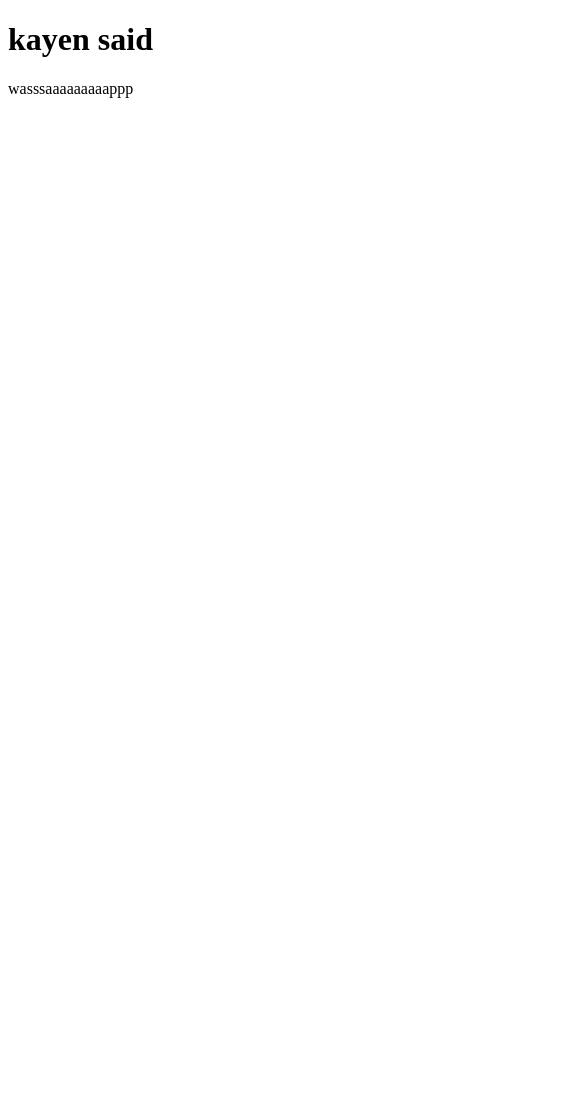
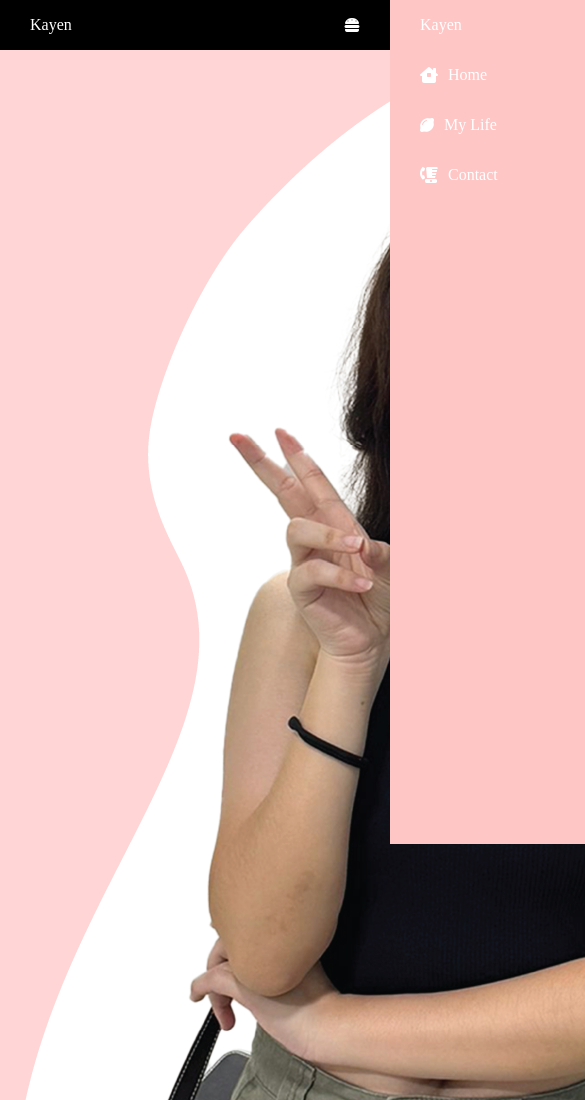
Before and after one commit to Kayennne/Kayen-Portfolio, a plain HTML site: page index.html in a window 390 px wide. Shown: the top 1100 px of the page, 585 px wide, since content can reach past the window. Before the commit the page ends 844 px from the top, so only its background shows below. Drawn offline with nearby package versions, Linux system fonts and the light colour scheme.

Commit message:
NavBar done
finished the navbar and added an image

```diff
--- a/index.html
+++ b/index.html
@@ -4,17 +4,62 @@
         <meta charset="UTF-8">
         <meta name="viewport" content="width=device-width">
         <title>Kayen's Portfolio</title>
-        <link href="style.css" rel="stylesheet" type="text/css" />
+        <link href="style.css" rel="stylesheet" type="text/css"/>
         <link rel="icon" type="image/x-icon" href="images/heart2.ico">
-        <script src="https://code.jquery.com/jquery-3.3.1.slim.min.js"
-        integrity="sha384-q8i/X+965DzO0rT7abK41JStQIAqVgRVzpbzo5smXKp4YfRvH+8abtTE1Pi6jizo"
-        crossorigin="anonymous"></script>
+        <link rel="stylesheet"
+        href="https://cdnjs.cloudflare.com/ajax/libs/font-awesome/6.5.1/css/all.min.css"
+        integrity="sha512-DTOQO9RWCH3ppGqcWaEA1BIZOC6xxalwEsw9c2QQeAIftl+Vegovlnee1c9QX4TctnWMn13TZye+giMm8e2LwA=="
+        crossorigin="anonymous"
+        referrerpolicy="no-referrer" />
     </head>
 
     <body>
 
-        <h1>kayen said</h1>
-        <p>wasssaaaaaaaaappp</p>
+        <header>
+            <!-- <nav>
+                <ul class = "nav-bar">
+                    <li class = "logo"><a href = "#"><img src = "images/heart2.ico"></a></li>
+                    <input type = "checkbox" id = "check">
+                    <span class = "menu">
+                        <li><a href = "#">Home</a></li>
+                        <li><a href = "#">My Life</a></li>
+                        <li><a href = "#">Contact</a></li>
+                        <label for = "check" class="close-menu">back</label>
+                    </span>
+                    <label for = "check" class="open-menu"><i class="fa-solid fa-bars"></i></label>
+                </ul>
+            </nav> -->
+
+            <nav>
+                <ul class = "sidebar">
+                    <div class="nav-top">
+                        <li><a href = "#">Kayen</a></li>
+                        <li class = "x-button" onclick = hideSidebar()><a href = "#"><i class="fa-solid fa-xmark"></i></a></li>
+                    </div>
+                    <li><a href = "#"><i class="fa-solid fa-house-chimney-window"></i>Home</a></li>
+                    <li><a href = "#"><i class="fa-solid fa-lemon"></i>My Life</a></li>
+                    <li><a href = "#"><i class="fa-solid fa-blender-phone"></i>Contact</a></li>
+                </ul>
+
+                <ul>
+                    <li><a href = "#">Kayen</a></li>
+                    <li class = "hideOnMobile"><a href = "#">Home</a></li>
+                    <li class = "hideOnMobile"><a href = "#">My Life</a></li>
+                    <li class = "hideOnMobile"><a href = "#">Contact</a></li>
+                    <li class = "menu-button" onclick = showSidebar()><a href = "#"><i class="fa-solid fa-burger"></i></a></li>
+                </ul>
+            </nav>
+        </header>
+
+        <section class="introduction">
+            <div class="intro-image">
+                <img src="images/intropic.png">
+            </div>
+        </section>
+
+
+
+
 
         <script src="script.js" defer></script>
     </body>
--- a/script.js
+++ b/script.js
@@ -0,0 +1,9 @@
+function showSidebar(){
+    const sidebar = document.querySelector('.sidebar')
+    sidebar.style.right = '0'
+}
+
+function hideSidebar(){
+    const sidebar = document.querySelector('.sidebar')
+    sidebar.style.right = '-250px'
+}
--- a/style.css
+++ b/style.css
@@ -0,0 +1,234 @@
+*{
+    box-sizing: border-box;
+    margin: 0;
+    padding: 0;
+}
+
+body{
+    min-height: 100vh;
+    background-color: #FFD5D5;
+}
+
+/* ===== Nav-Bar - Start ===== */
+
+nav{
+    background-color: black;
+}
+
+nav ul{
+    width: 100%;
+    list-style: none;
+    display: flex;
+    justify-content: flex-end;
+    align-items: center;
+}
+
+nav li{
+    height: 50px;
+}
+
+nav a{
+    height: 100%;
+    padding: 0 30px;
+    text-decoration: none;
+    display: flex;
+    align-items: center;
+    color: white;
+}
+
+nav a:hover{
+    color: #DB8D8D;
+}
+
+nav li:first-child{
+    margin-right: auto;
+}
+
+nav li:first-child a{
+    color: white;
+}
+
+.sidebar{
+    position: fixed;
+    top: 0;
+    right: -250px;
+    height: 100vh;
+    width: 250px;
+    z-index: 999;
+    background-color: #FFC6C6;
+    display: flex;
+    flex-direction: column;
+    align-items: flex-start;
+    justify-content: flex-start;
+    transition: right 0.3s ease-in-out;
+}
+
+.sidebar li{
+    width: 100%;
+}
+
+.sidebar li a{
+    width: 100%;
+}
+
+.sidebar li a i{
+    padding-right: 10px;
+}
+
+nav ul .nav-top{
+    display: flex;
+    width: 100%;
+}
+
+nav ul .nav-top .x-button a{
+    justify-content: end;
+}
+
+
+.menu-button{
+    display: none;
+}
+
+/* ===== Nav-Bar - End ===== */
+
+
+/* ===== Introduction - Start ===== */
+
+
+
+/* ===== Introduction - End ===== */
+
+@media (max-width: 800px){
+    .hideOnMobile{
+        display: none;
+    }
+
+    .menu-button{
+        display: block;
+    }
+}
+
+
+
+
+
+
+
+
+
+
+
+
+
+
+
+
+
+
+/* .nav-bar {
+    width: 100%;
+    display: flex;
+    Justify-content: space-between;
+    align-items: center;
+    list-style: none;
+    position: relative;
+    background-color: pink;
+    padding: 12px 20px;
+}
+
+.logo img {
+
+}
+
+.menu {
+    display: flex;
+}
+
+.menu li {
+    padding-left: 30px;
+}
+
+.menu li a {
+    display: inline-block;
+    text-decoration: none;
+    color: white;
+    text-align: center;
+    transition: 0.15s ease-in-out;
+    position: relative;
+}
+
+.menu li a::after {
+    content: "";
+    position: absolute;
+    bottom: 0;
+    left: 0;
+    width: 100%;
+    height: 1px;
+    background-color: white;
+}
+
+.menu li a:hover {
+    color: black;
+}
+
+.open-menu, .close-menu {
+    position: absolute;
+    color: black;
+    cursor: pointer;
+    font-size: 1.5rem;
+    display: none;
+}
+
+.open-menu {
+    top: 50%;
+    right: 20px;
+    transform: translateY(-50%);
+}
+
+.close-menu {
+    top: 20px;
+    right: 20px;
+}
+
+#check{
+    display: none;
+}
+
+
+
+
+
+
+===== RESPONSIVENESS =====
+
+@media (max-width: 610px){
+    .menu{
+        flex-direction: column;
+        align-items: center;
+        justify-content: center;
+        width: 80%;
+        height: 100vh;
+        position: fixed;
+        top: 0;
+        right: -100%;
+        z-index: 100;
+        background-color: brown;
+        transition: all 0.2s ease-in-out;
+    }
+
+    .menu li {
+        margin-top: 40px;
+    }
+
+    .menu li a {
+        padding: 10px;
+    }
+
+    .open-menu, .close-menu {
+        display: block;
+    }
+
+    #check:checked ~ .menu {
+        right: 0;
+    }
+}  */
```
Also changed, not shown: images/intropic.png (added).
